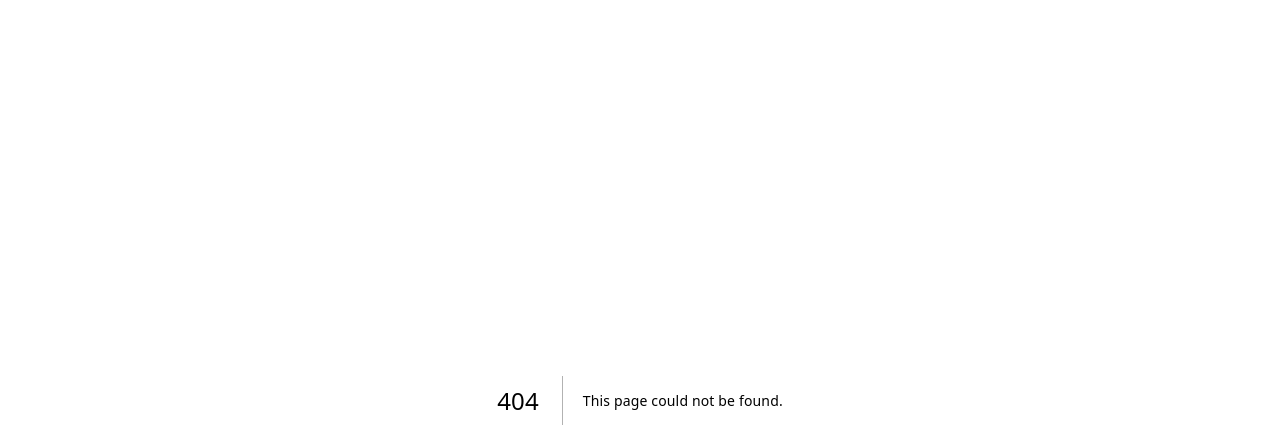
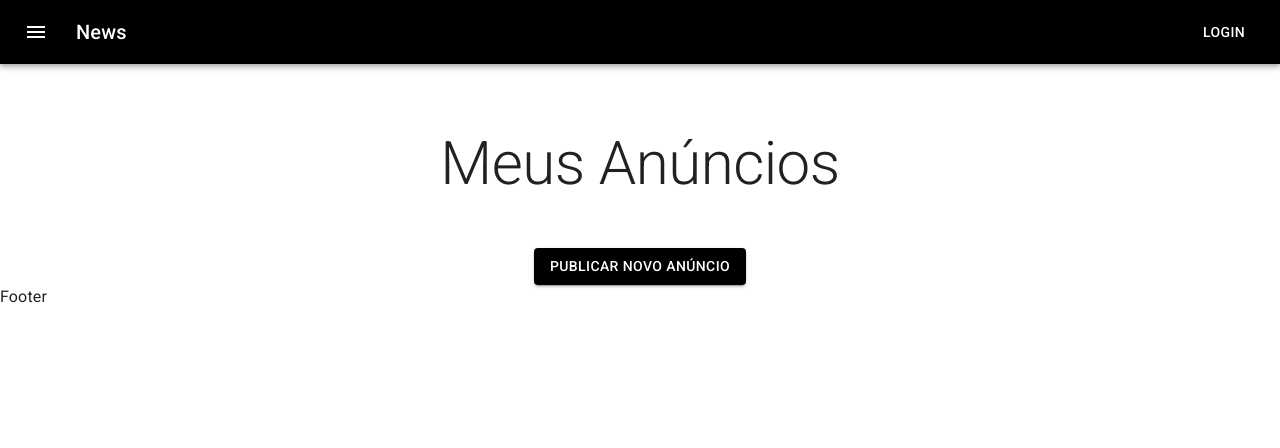
Before and after one commit to OBitencourt/anunx, a Next.js app: page /user/dashboard in a window 1280 px wide. Before the commit this address had no page. Shown: the top 448 px of the page. Built offline with nearby package versions, Linux system fonts and the light colour scheme.

Commit message:
feat: Adding header, default template and starting user dashboard

```diff
--- a/pages/_app.js
+++ b/pages/_app.js
@@ -13,7 +13,7 @@
     return (
         <React.Fragment>
             <Head>
-                <title>My page</title>
+                <title>Anunx</title>
                 <meta name="viewport" content="minimum-scale=1, initial-scale=1, width=device-width" />
             </Head>
             <ThemeProvider theme={theme}>
--- a/pages/signin.js
+++ b/pages/signin.js
@@ -14,7 +14,7 @@
 
 const StyledAvatar = styled(Avatar)(({ theme }) => ({
   margin: theme.spacing(1),
-  backgroundColor: theme.palette.secondary.main,
+  backgroundColor: theme.palette.primary.main,
 }));
 
 function Copyright() {
--- /dev/null
+++ b/pages/user/dashboard.js
@@ -0,0 +1,21 @@
+
+import { Button, Container, Typography } from '@mui/material'
+import TemplateDefault from '../../src/templates/Default'
+
+export default function Home ()  {
+    return (
+        <TemplateDefault>
+            <Container
+                maxWidth="sm"
+
+            >
+                <Typography align='center' sx={{mt:8, mb: 6}} component="h1" variant="h2">
+                    Meus Anúncios
+                </Typography>
+                <Button sx={{display: 'block', m: 'auto'}} variant='contained'>
+                    Publicar novo anúncio
+                </Button>
+            </Container>
+        </TemplateDefault>
+    )
+}
--- /dev/null
+++ b/src/components/header.js
@@ -0,0 +1,32 @@
+import * as React from 'react';
+import AppBar from '@mui/material/AppBar';
+import Box from '@mui/material/Box';
+import Toolbar from '@mui/material/Toolbar';
+import Typography from '@mui/material/Typography';
+import Button from '@mui/material/Button';
+import IconButton from '@mui/material/IconButton';
+import MenuIcon from '@mui/icons-material/Menu';
+
+export default function ButtonAppBar() {
+  return (
+    <Box sx={{ flexGrow: 1 }}>
+      <AppBar position="static">
+        <Toolbar>
+          <IconButton
+            size="large"
+            edge="start"
+            color="inherit"
+            aria-label="menu"
+            sx={{ mr: 2 }}
+          >
+            <MenuIcon />
+          </IconButton>
+          <Typography variant="h6" component="div" sx={{ flexGrow: 1 }}>
+            News
+          </Typography>
+          <Button color="inherit">Login</Button>
+        </Toolbar>
+      </AppBar>
+    </Box>
+  );
+}
--- /dev/null
+++ b/src/templates/Default.js
@@ -0,0 +1,14 @@
+import Header from '../components/header'
+
+const Default = ({children}) => {
+
+    return (
+        <>
+            <Header />
+            {children}
+            <footer>Footer</footer>
+        </>
+    )
+}
+
+export default Default
```
Also changed, not shown: pages/index.js (deleted, +0 -9 lines).
